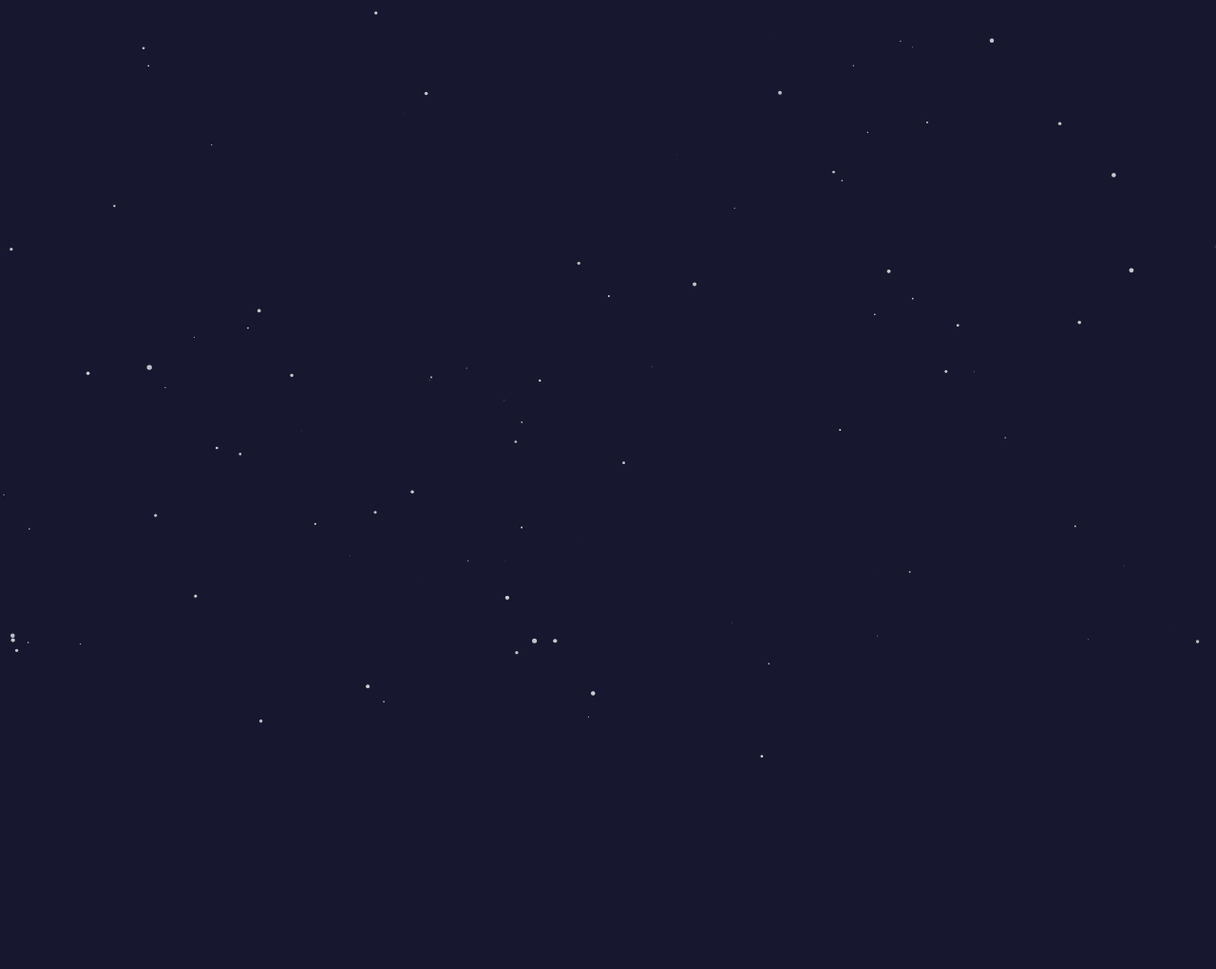
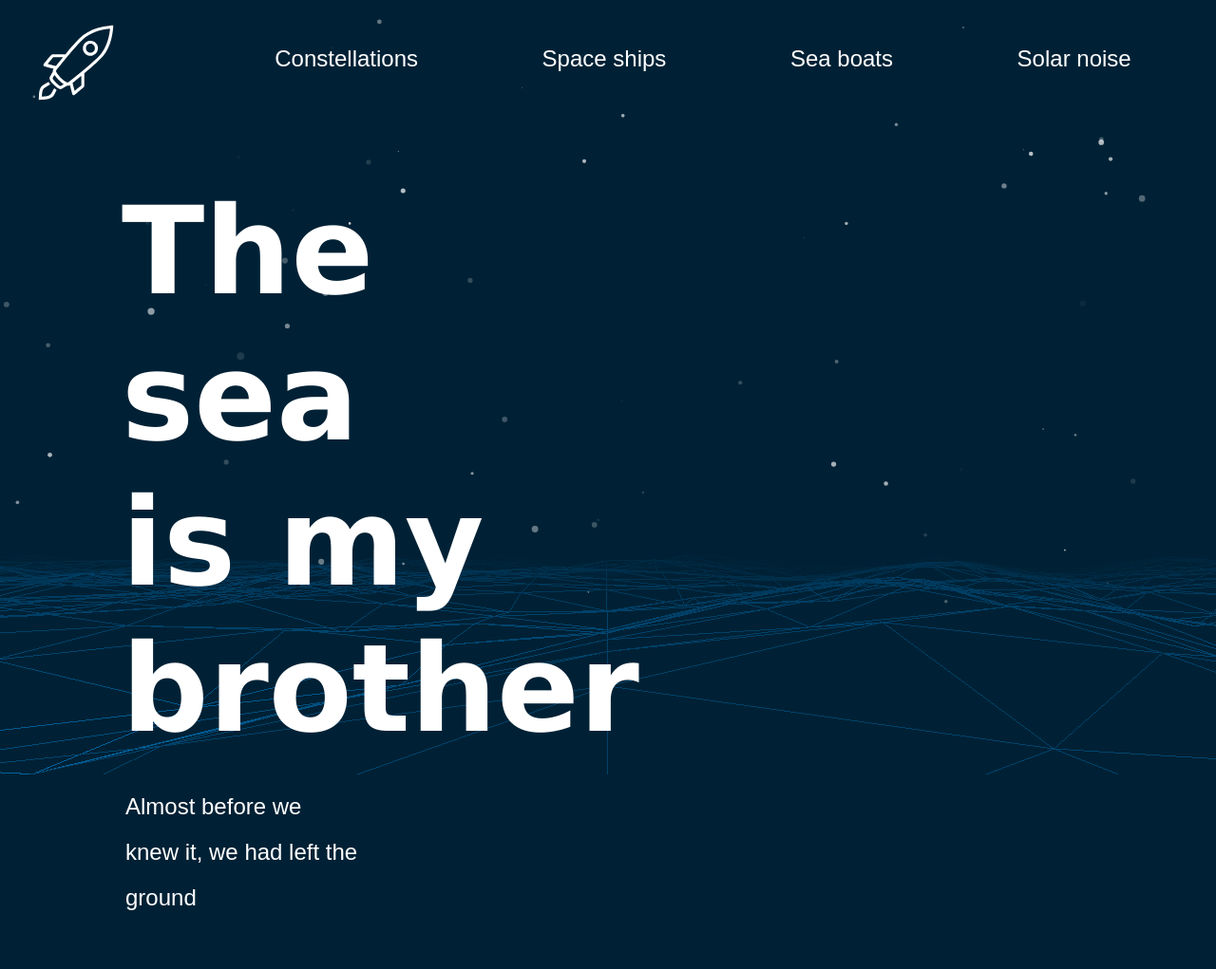
Before and after one commit to ohnejka/Stars_and_Wires, a plain HTML site: page index.html in a window 1280 px wide. Shown: the whole page at 95% size. Before the commit the page ends 804 px from the top, so only its background shows below. Drawn offline with Linux system fonts and the light colour scheme; animation ran at ten frames a second.

Commit message:
adds site demo content + fixes the bg

```diff
--- a/index.html
+++ b/index.html
@@ -7,18 +7,42 @@
 
     <link rel="stylesheet" href="./style.css">
     <!-- particles lib -->
-
-    <script src="./script/particles.min.js"></script>
-
-    <script type="module" src="./index.js" defer></script>
+    <script src="./script/particles.min.js" defer></script>
+    <!-- THREE.JS lib -->
+    <script src="./script/three.min.js" defer></script>
+    <script src="./index.js" defer></script>
 </head>
 <body>
-    <header></header>
+    <div class="app">
+        <div id="animated" class="container"></div>
+    </div>
+
+    <header>
+        <div class="border-container">
+            <nav>
+                <img src="./img/rocket.svg" alt="logo" width ="80" height="100">
+                <ul>
+                    <li>Constellations</li>
+                    <li>Space ships</li>
+                    <li>Sea boats</li>
+                    <li>Solar noise</li>
+                </ul>
+            </nav>
+        </div>
+                <h1>The sea is my brother</h1>
+
+
+    </header>
 
     <main>
-        <div id="animated" class="container"></div>
+        <div class="border-container">
+        <section>
+            <span>Almost before we knew it, we had left the ground
+            </span>
+        </section>
+    </div>
     </main>
+    <footer></footer>
 
-    <footer></footer>
 </body>
 </html>
--- a/index.js
+++ b/index.js
@@ -1,3 +1,108 @@
 particlesJS.load('animated', './particles.json', function() {
     console.log('particles.js config loaded');
   });
+
+let container = document.querySelector('.app');
+
+//parameters for future plane & animation
+let vertexHeight = 10000,
+		planeSegments = 100,
+		planeSize = 1245000,
+    background = "#002135",
+    meshColor = "#005e97";
+
+//creating camera
+let camera = new THREE.PerspectiveCamera(55, window.innerWidth / window.innerHeight, 1, 400000)
+camera.position.z = 10000;
+camera.position.y = 6000;
+
+
+
+//creating scene
+let scene = new THREE.Scene();
+scene.fog = new THREE.Fog(background, 1, 300000);
+
+
+
+//creating geometry
+let planeGeometry = new THREE.PlaneGeometry(planeSize, planeSize, planeSegments, planeSegments);
+
+let planeMaterial =   new THREE.MeshLambertMaterial( {
+  color: meshColor,
+  polygonOffset: true,
+  polygonOffsetFactor: 1, // positive value pushes polygon further away
+  polygonOffsetUnits: 1,
+  wireframe: true,
+});
+
+let plane = new THREE.Mesh(planeGeometry, planeMaterial);
+
+plane.rotation.x -= Math.PI * 0.5;
+scene.add(plane);
+
+
+//creating lights
+
+let hemisphereLight = new THREE.HemisphereLight(0xe3feff, 0xe6ddc8, 0.7);
+scene.add(hemisphereLight);
+hemisphereLight.position.y = 1000;
+
+let pointLight = new THREE.PointLight(0xffffff, 1.5);
+pointLight.position.z = 400;
+scene.add(pointLight);
+
+let pointLight2 = new THREE.PointLight(0xffffff, 2);
+pointLight2.position.y = 800;
+pointLight2.position.z = 800;
+scene.add(pointLight2);
+
+
+//adapting scene for window resize
+window.addEventListener( 'resize', onResize);
+
+function onResize() {
+  let newWidth = window.innerWidth;
+  let newHeight = window.innerHeight;
+  camera.aspect = newWidth / newHeight;
+  camera.updateProjectionMatrix();
+  renderer.setSize( newWidth, newHeight );
+};
+
+
+
+//creating renderer
+let renderer = new THREE.WebGLRenderer({alpha: false});
+renderer.setSize(window.innerWidth, window.innerHeight);
+renderer.setClearColor(background, 1);
+
+container.appendChild(renderer.domElement);
+
+updatePlane();
+
+	function updatePlane() {
+		for (let i = 0; i < planeGeometry.vertices.length; i++) {
+      planeGeometry.vertices[i].z += Math.random() * vertexHeight - vertexHeight;
+      planeGeometry.vertices[i]._myZ = planeGeometry.vertices[i].z
+		}
+	};
+
+render();
+
+var count = 0
+function render() {
+		requestAnimationFrame(render);
+    var x = camera.position.x;
+    var z = camera.position.z;
+    camera.position.x = x * Math.cos(0.001) + z * Math.sin(0.001) - 10;
+    camera.position.z = z * Math.cos(0.001) - x * Math.sin(0.001) - 10;
+    camera.lookAt(new THREE.Vector3(0, 8000, 0))
+
+    for (let i = 0; i < planeGeometry.vertices.length; i++) {
+      var z = +planeGeometry.vertices[i].z;
+      planeGeometry.vertices[i].z = Math.sin(( i + count * 0.00002)) * (planeGeometry.vertices[i]._myZ - (planeGeometry.vertices[i]._myZ* 0.6))
+      plane.geometry.verticesNeedUpdate = true;
+
+      count += 0.05;
+    }
+		renderer.render(scene, camera);
+	}
--- a/particles.json
+++ b/particles.json
@@ -14,20 +14,20 @@
         "type": "circle",
         "stroke": {
           "width": 0,
-          "color": "#000000"
+          "color": "#ffffff"
         },
         "polygon": {
           "nb_sides": 5
         },
         "image": {
           "src": "img/github.svg",
-          "width": 100,
+          "width": 30,
           "height": 100
         }
       },
       "opacity": {
         "value": 0.8,
-        "random": false,
+        "random": true,
         "anim": {
           "enable": true,
           "speed": 0.2,
@@ -36,7 +36,7 @@
         }
       },
       "size": {
-        "value": 3,
+        "value": 4,
         "random": true,
         "anim": {
           "enable": true,
--- a/style.css
+++ b/style.css
@@ -1,14 +1,72 @@
 body {
     width: 100%;
-	height: 100%;
 	margin: 0;
-	padding: 0;
-    overflow: hidden;
-    background-color: #17182f;
+	padding: ;
+    //overflow: hidden;
+    background-color: #002135;
+    font-family: Arial, Helvetica, sans-serif;
+
+
 }
 
 #animated {
     position: absolute;
     width: 100%;
-    height: 100%
+    height: 80%;
 }
+
+.app {
+    position: fixed;
+    z-index: -1;
+}
+
+.border-container {
+    margin: 1em;
+    padding: 0.5em;
+
+}
+
+nav {
+    display: flex;
+    justify-content: space-between;
+    margin-bottom: 2em;
+}
+
+img {
+    margin: 1em;
+    margin-top: -0.5em;
+    margin-right: 4em;
+
+}
+header ul {
+    list-style: none;
+    flex-grow: 1;
+    display: flex;
+    justify-content: space-around;
+    color: white;
+    font-size: 1.5em;
+
+}
+
+h1 {
+    width: 30%;
+    margin: 0;
+    margin-left: 1em;
+    padding: 0;
+    font-size: 8em;
+    line-height: 1.2em;
+    font-family: Verdana, Geneva, Tahoma, sans-serif;
+    color: white;
+
+}
+
+span {
+    display: inline-block;
+    width: 20%;
+
+    margin-left: 4.5em;
+    margin-bottom: 2em;
+    color: white;
+    font-size: 1.5em;
+    line-height: 2em;
+}
```
Also changed, not shown: img/rocket.svg (added), script/three.min.js (added).
